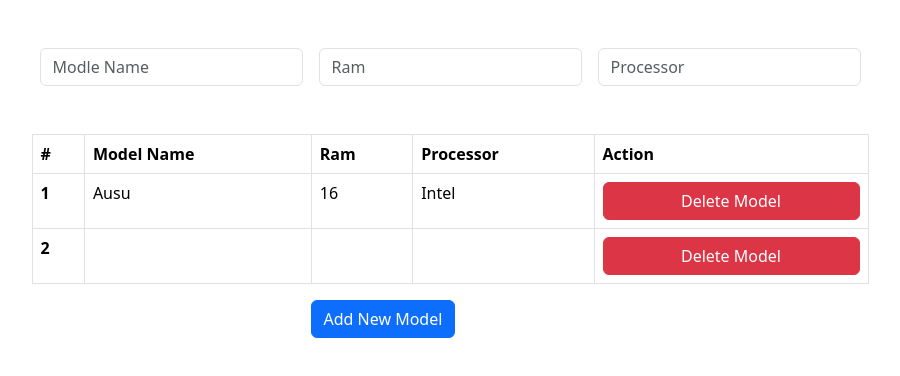
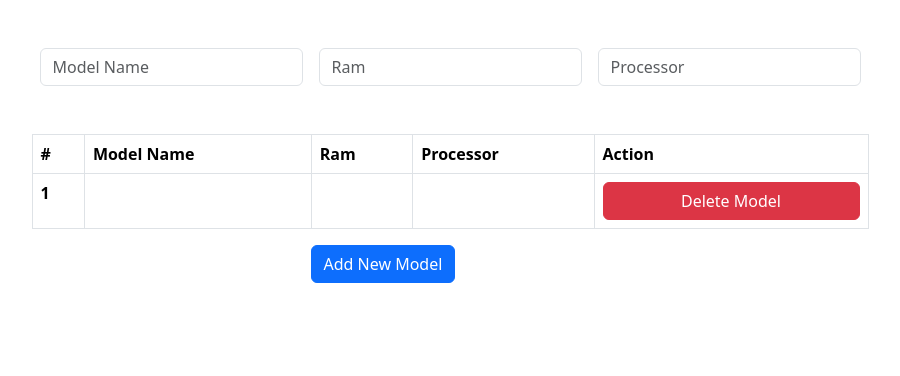
Before and after one commit to MohammadKerdasi/table, a plain HTML site: page index.html in a window 1280 px wide. Both pictures are taken after a click on the element "Add New Model". Shown: the whole page, without its empty margins (190-1090 px from the left). Drawn offline with nearby package versions, Linux system fonts and the light colour scheme.

Commit message:
add edits

```diff
--- a/index.html
+++ b/index.html
@@ -12,7 +12,7 @@
     <div class="container pt-5">
         <div id="data" class="row g-3 w-75 mx-auto">
             <div class="col-sm">
-              <input type="text" class="form-control" placeholder="Modle Name" id="ModelName" aria-label="City">
+              <input type="text" class="form-control" placeholder="Model Name" id="ModelName" aria-label="City">
             </div>
             <div class="col-sm">
               <input type="text" class="form-control" placeholder="Ram" id="Ram" aria-label="State">
@@ -36,17 +36,17 @@
             </thead>
             <tbody>
               <tr>
-                <th id="counter-plus" scope="row">1</th>
+                <!-- <th id="counter-plus" scope="row">1</th>
                 <td>Ausu</td>
                 <td>16</td>
                 <td>Intel</td>
-                <td><button onclick="deleteRow(event)" type="button" class="btn btn-danger w-100 "> Delete Model</button></td>
+                <td><button onclick="deleteRow(event)" type="button" class="btn btn-danger w-100 "> Delete Model</button></td>  -->
 
 
             </tbody>
           </table>
           <div id="btn1" class="margin w-25">
-            <button type="button" class="btn btn-primary  ">Add New Model</button>
+            <button type="button" class="btn btn-primary ">Add New Model</button>
         </div>
     </div>
 
--- a/main.js
+++ b/main.js
@@ -5,7 +5,7 @@ let ModleName = document.querySelector('#ModleName')
 let RamInput = document.querySelector('#Ram')
 let ProcessorInput = document.querySelector('#Processor')
 let GraphicCardInput = document.querySelector('#GraphicCard')
-let number = 1   ;
+let number = 0   ;
 
 
 btnAdd.addEventListener('click' , () =>{
@@ -25,16 +25,22 @@ btnAdd.addEventListener('click' , () =>{
                     </tr>`
                     ;
     table.innerHTML += template;
+    console.log("test")
+
+    ModelName.value  =  `` ;
+    RamInput.value  =  `` ;
+    ProcessorInput.value  =  ``  ;
 
 
-    let btnRemove= document.querySelector('#removeBtn')
+    // let btnRemove= document.querySelector('#removeBtn')
 
-    btnRemove.addEventListener("click", (event) => {
-        event.target.parentElement.parentElement.remove();
+    //  btnRemove.addEventListener("click", (event) => {
+    //      event.target.parentElement.parentElement.remove();
 });
 
-});
+
+//  });
 const deleteRow = (event) => {
- event.target.parentElement.parentElement.remove();
-console.log("test")
+    event.target.parentElement.parentElement.remove();
+    console.log("test")
     }
```
Also changed, not shown: style.css (line endings or trailing spaces).
